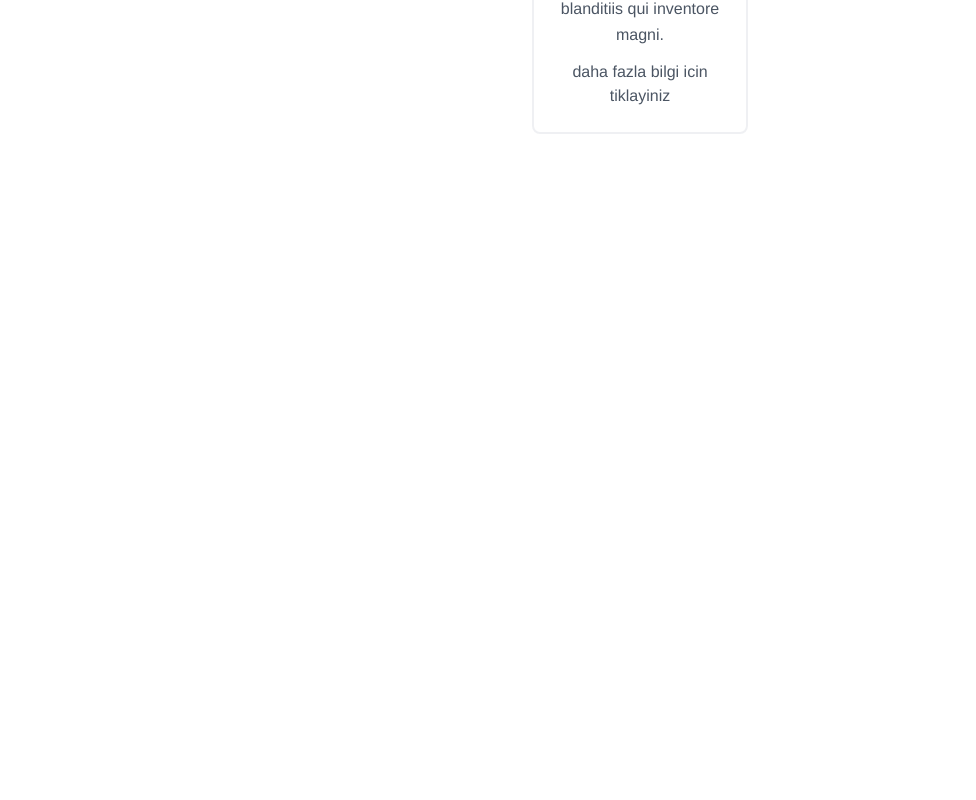
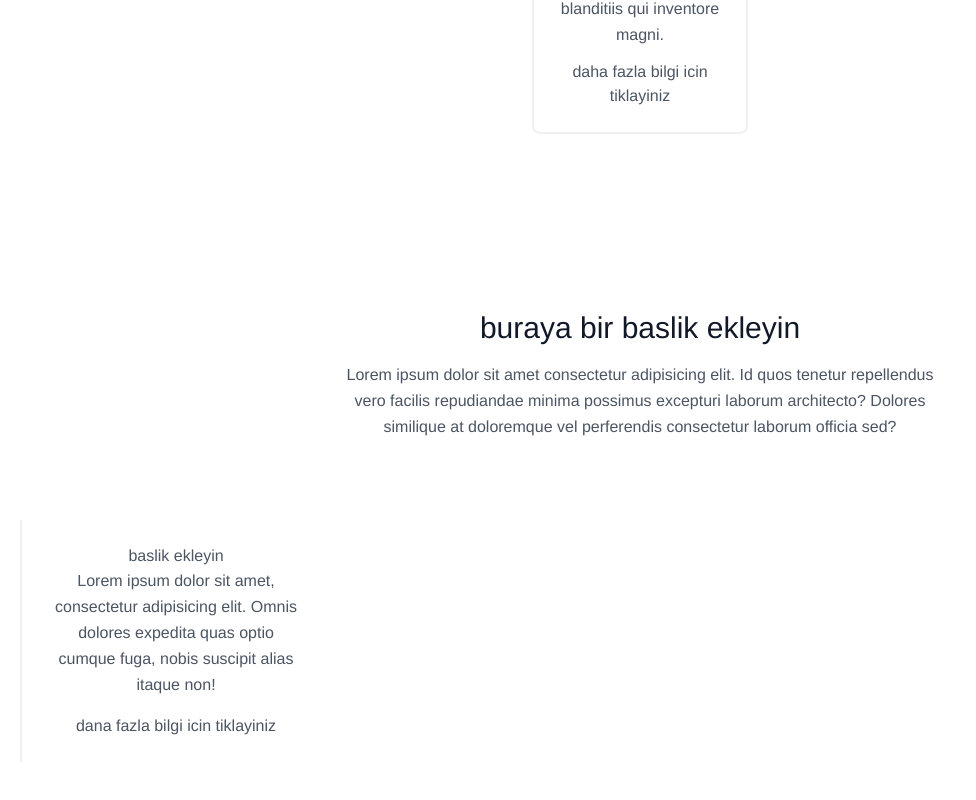
Before and after one commit to YasinBG/yourwerk, a Vue app: page / in a window 1280 px wide. Shown: the part 1114-1914 px from the top of the page, without its empty margins (0-976 px from the left). Before the commit the page ends 1328 px from the top, so only its background shows below. Built offline with nearby package versions, Linux system fonts and the light colour scheme.

Commit message:
textcard olusturuldu

```diff
--- /dev/null
+++ b/src/components/TextCard.vue
@@ -0,0 +1,49 @@
+<template>
+  <div class="text-gray-600">
+    <div class="container px-5 py-24 mx-auto ">
+        <div class="flex flex-col text-center w-1/2 mb-20 mx-auto">
+            <h1 class="sm:text-3xl text-2xl font-medium mb-4 text-gray-900">
+                buraya bir baslik ekleyin
+            </h1>
+
+            <p class="lg:2/3 mx-auto leading-relaxed text-base">
+                Lorem ipsum dolor sit amet consectetur adipisicing elit. Id quos tenetur repellendus vero facilis repudiandae minima possimus excepturi laborum architecto? Dolores similique at doloremque vel perferendis consectetur laborum officia sed?
+            </p>
+
+        </div>
+
+        <div class="flex flex-wrap w-1/4">
+            <div class="xl:1/4 lg:1/2 md:full px-8 py-6 border-l-2 border-gray-200 border-opacity-60">
+
+                <h2>
+                    baslik ekleyin
+                </h2>
+
+                <p class="leading-relaxed text-base mb-4">
+                    Lorem ipsum dolor sit amet, consectetur adipisicing elit. Omnis dolores expedita quas optio cumque fuga, nobis suscipit alias itaque non!
+                </p>
+
+                <button>
+                    dana fazla bilgi icin tiklayiniz
+                </button>
+
+            </div>
+
+
+        </div>
+
+
+    </div>
+
+  </div>
+</template>
+
+<script>
+export default {
+
+}
+</script>
+
+<style>
+
+</style>
--- a/src/views/HomeView.vue
+++ b/src/views/HomeView.vue
@@ -3,16 +3,19 @@
 
   <CardOne></CardOne>
   <ImgCard></ImgCard>
+  <TextCard></TextCard>
 </div>
 </template>
 
 <script>
 import CardOne from "../components/CardOne.vue"
 import ImgCard from "../components/ImgCard.vue"
+import TextCard from "@/components/TextCard.vue";
 export default {
 components:{
   CardOne,
-  ImgCard
+  ImgCard,
+  TextCard
 }
 };
 
```
